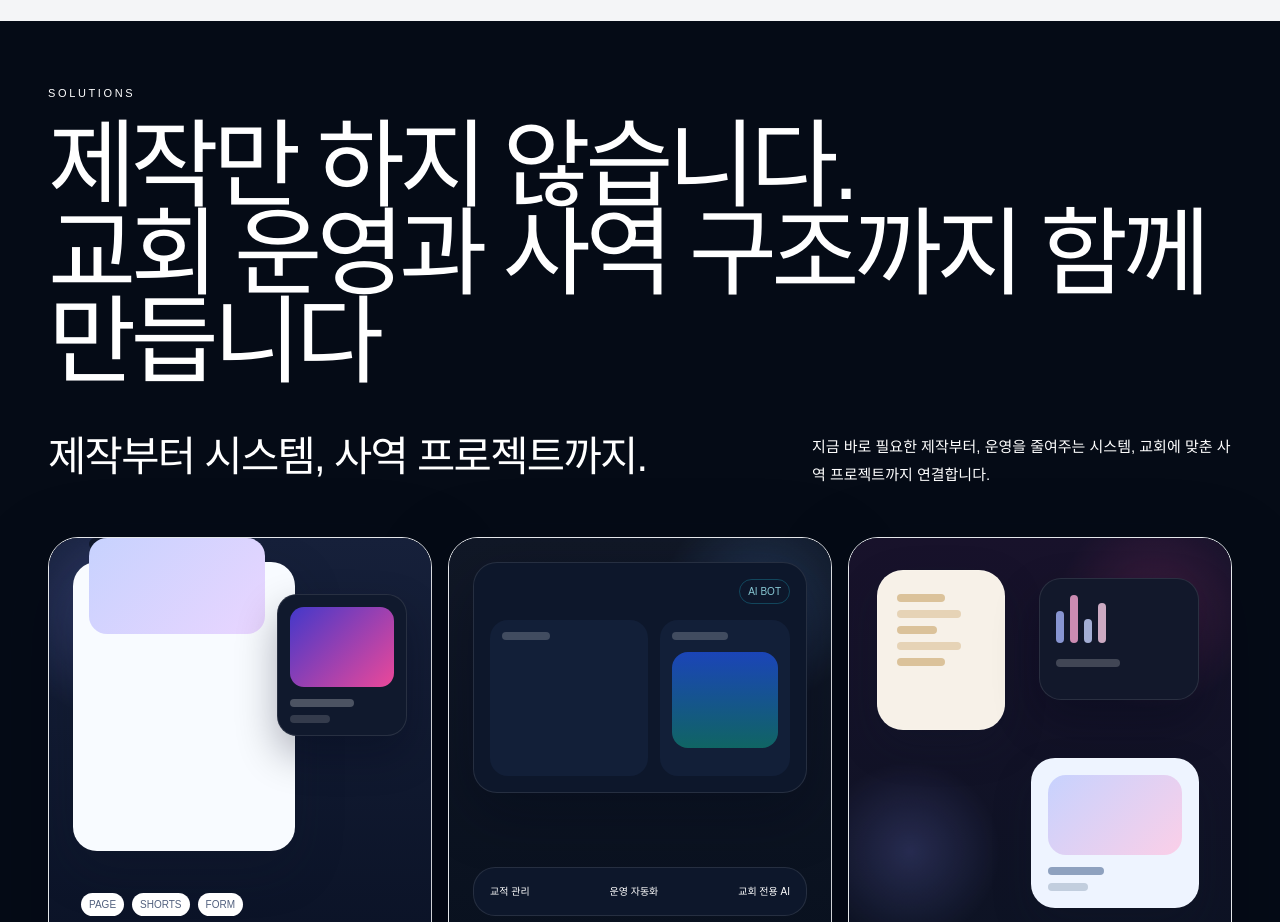
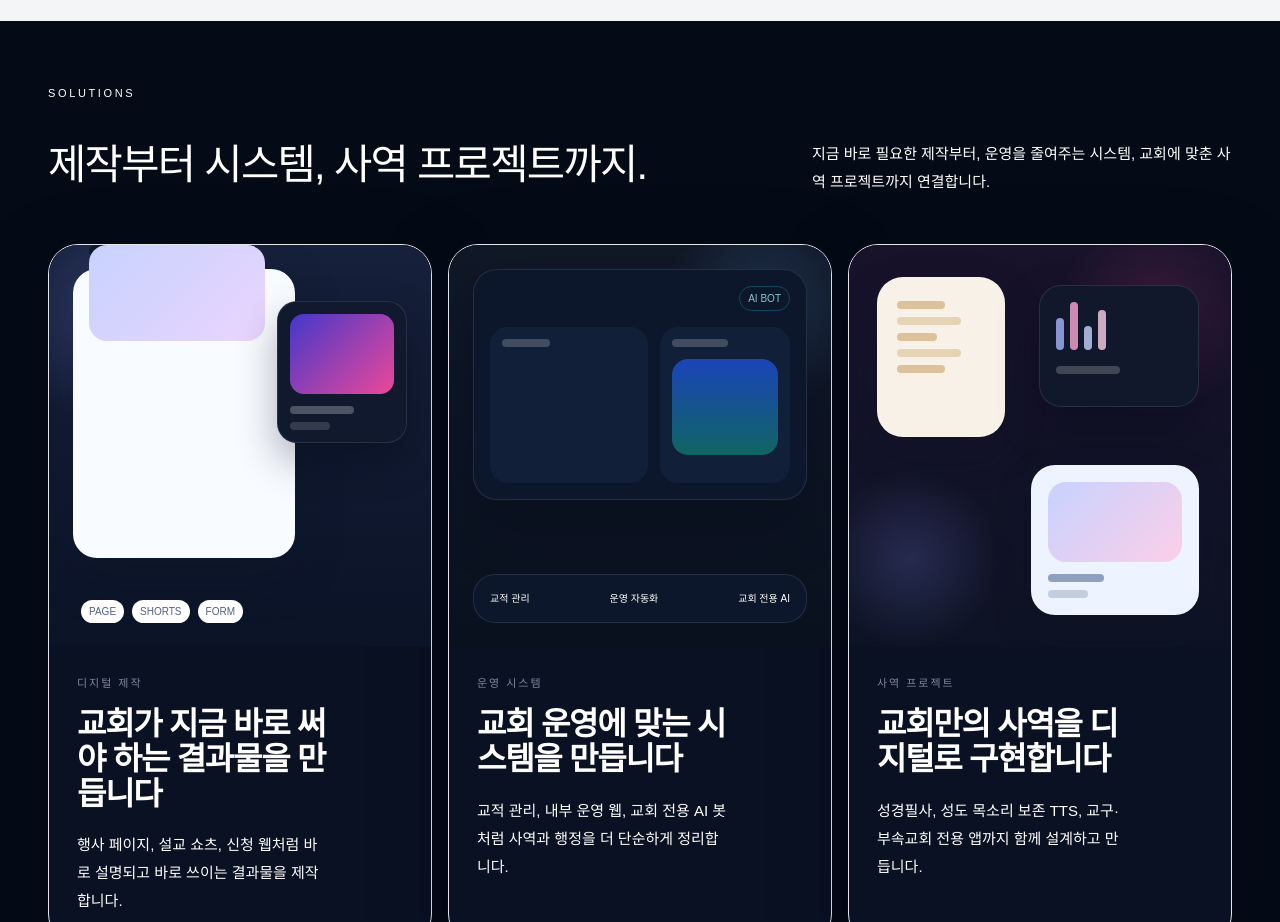
Before and after one commit to kinddragon1224/soom-church, a Next.js app: page / in a window 1280 px wide. Shown: the part 1580-2502 px from the top of the page. Built offline with nearby package versions, Linux system fonts and the light colour scheme; a web font is replaced by a local one.

Commit message:
Remove large solutions headline

```diff
--- a/app/page.tsx
+++ b/app/page.tsx
@@ -148,14 +148,9 @@ export default function HomePage() {
           <div className="w-full">
             <div className="max-w-[1240px]">
               <p className="text-[11px] font-medium tracking-[0.24em] text-white/42">SOLUTIONS</p>
-              <h2 className="mt-5 text-[3rem] font-light leading-[0.92] tracking-[-0.06em] text-white sm:text-[4.2rem] lg:text-[5.3rem] xl:text-[6rem]">
-                제작만 하지 않습니다.
-                <br />
-                교회 운영과 사역 구조까지 함께 만듭니다
-              </h2>
             </div>
 
-            <div className="mt-8 flex flex-col gap-4 lg:mt-10 lg:flex-row lg:items-end lg:justify-between">
+            <div className="mt-6 flex flex-col gap-4 lg:mt-8 lg:flex-row lg:items-end lg:justify-between">
               <p className="text-[1.75rem] font-light tracking-[-0.04em] text-white/92 sm:text-[2.2rem] lg:text-[2.6rem]">
                 제작부터 시스템, 사역 프로젝트까지.
               </p>
```
